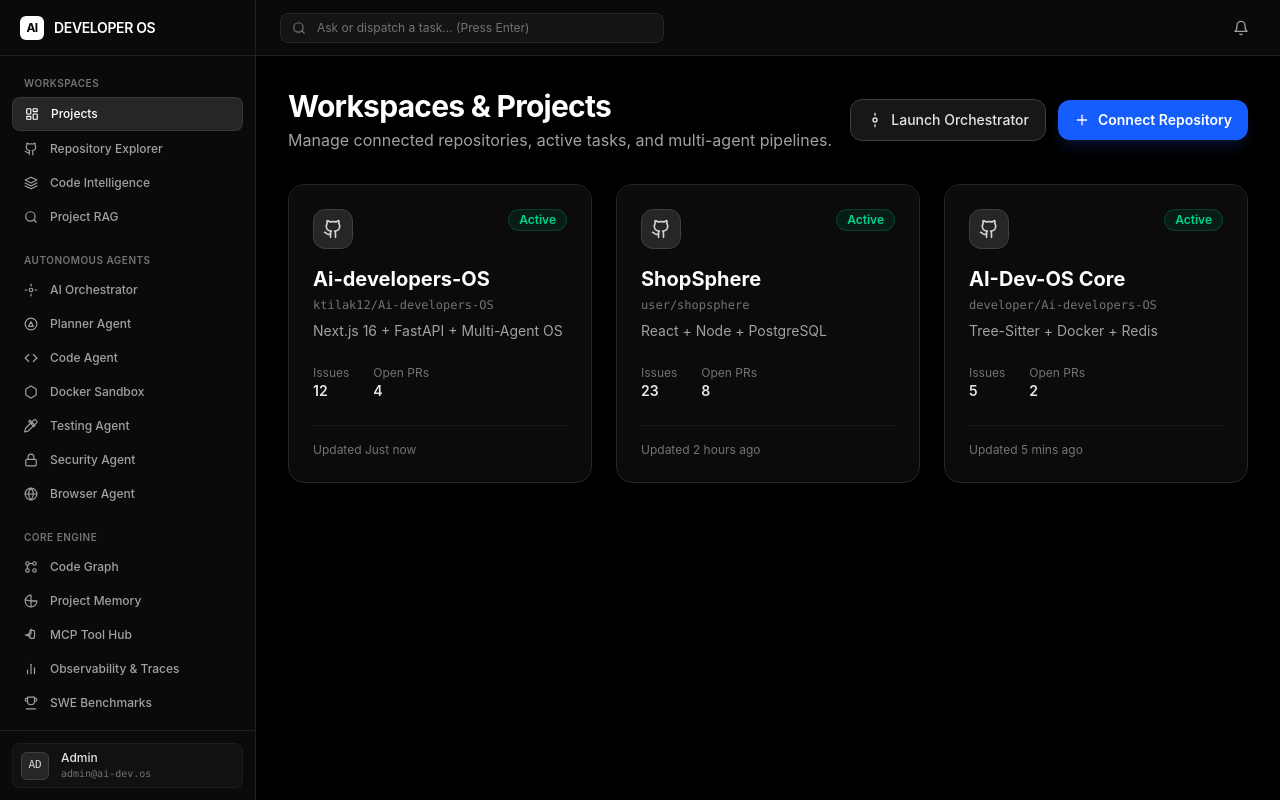
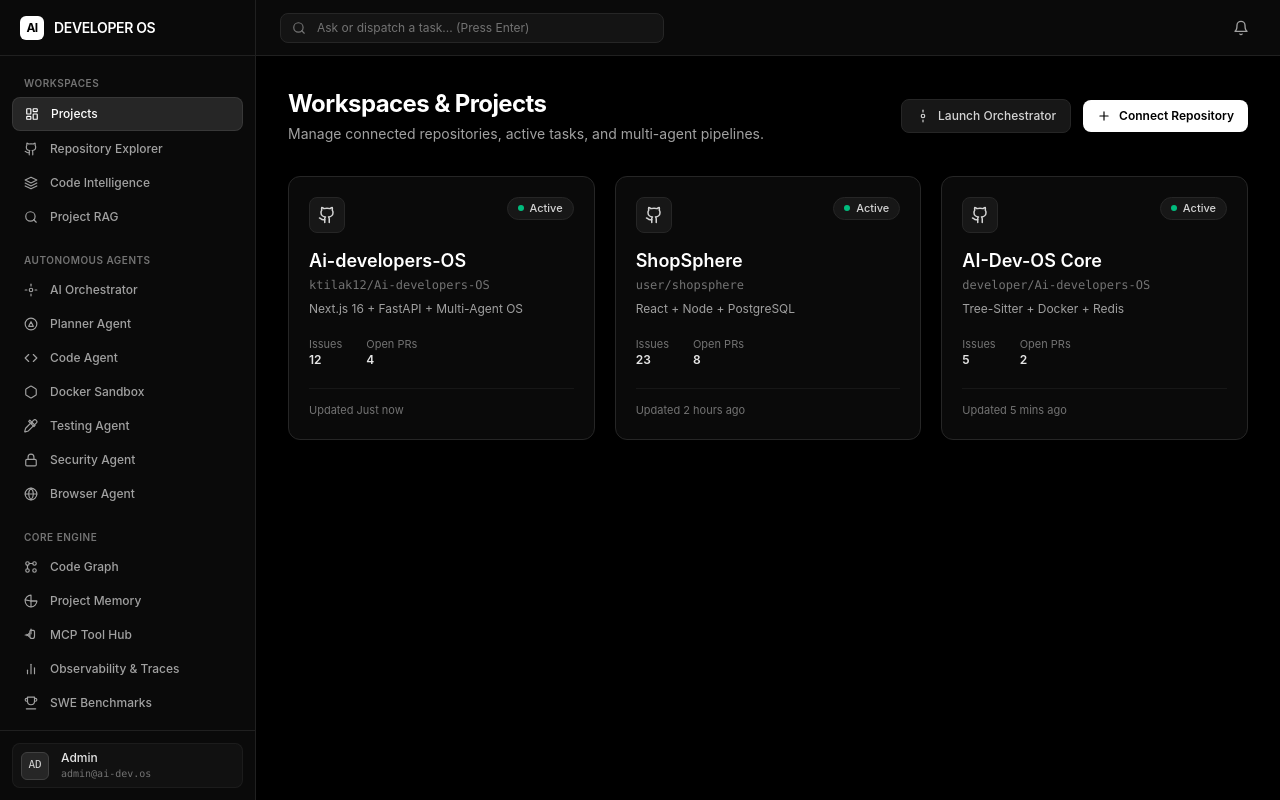
Before and after one commit to ktilak12/Ai-developers-OS, a Next.js app in the folder apps/web/: page /dashboard in a window 1280 px wide. Built offline with nearby package versions, Linux system fonts and the light colour scheme.

Commit message:
style: convert dashboard projects page to clean monochrome dark theme

```diff
--- a/apps/web/src/app/(dashboard)/dashboard/page.tsx
+++ b/apps/web/src/app/(dashboard)/dashboard/page.tsx
@@ -85,64 +85,65 @@
     <div className="max-w-6xl mx-auto space-y-8">
       <div className="flex flex-col sm:flex-row sm:items-center justify-between gap-4">
         <div>
-          <h1 className="text-3xl font-bold text-white tracking-tight">Workspaces & Projects</h1>
-          <p className="text-neutral-400 mt-1">Manage connected repositories, active tasks, and multi-agent pipelines.</p>
+          <h1 className="text-2xl font-bold text-white tracking-tight">Workspaces & Projects</h1>
+          <p className="text-sm text-neutral-400 mt-1">Manage connected repositories, active tasks, and multi-agent pipelines.</p>
         </div>
         <div className="flex items-center gap-3">
           <Link
             href="/orchestrator"
-            className="flex items-center gap-2 rounded-xl bg-neutral-900 border border-neutral-700 px-4 py-2.5 text-sm font-medium text-neutral-200 hover:text-white hover:bg-neutral-800 transition-colors"
+            className="flex items-center gap-2 rounded-lg bg-neutral-900 border border-neutral-800 px-3.5 py-2 text-xs font-medium text-neutral-300 hover:text-white hover:bg-neutral-850 hover:border-neutral-700 transition-colors"
           >
-            <svg xmlns="http://www.w3.org/2000/svg" width="16" height="16" viewBox="0 0 24 24" fill="none" stroke="currentColor" strokeWidth="2" strokeLinecap="round" strokeLinejoin="round"><circle cx="12" cy="12" r="3"/><path d="M12 2v3"/><path d="M12 19v3"/></svg>
+            <svg xmlns="http://www.w3.org/2000/svg" width="14" height="14" viewBox="0 0 24 24" fill="none" stroke="currentColor" strokeWidth="2" strokeLinecap="round" strokeLinejoin="round"><circle cx="12" cy="12" r="3"/><path d="M12 2v3"/><path d="M12 19v3"/></svg>
             Launch Orchestrator
           </Link>
           <Link
             href="/projects/new"
-            className="flex items-center gap-2 rounded-xl bg-blue-600 px-4 py-2.5 text-sm font-semibold text-white hover:bg-blue-500 transition-colors shadow-lg shadow-blue-900/30"
+            className="flex items-center gap-2 rounded-lg bg-white px-3.5 py-2 text-xs font-semibold text-black hover:bg-neutral-200 transition-colors shadow-sm"
           >
-            <svg xmlns="http://www.w3.org/2000/svg" width="16" height="16" viewBox="0 0 24 24" fill="none" stroke="currentColor" strokeWidth="2" strokeLinecap="round" strokeLinejoin="round"><path d="M5 12h14"/><path d="M12 5v14"/></svg>
+            <svg xmlns="http://www.w3.org/2000/svg" width="14" height="14" viewBox="0 0 24 24" fill="none" stroke="currentColor" strokeWidth="2" strokeLinecap="round" strokeLinejoin="round"><path d="M5 12h14"/><path d="M12 5v14"/></svg>
             Connect Repository
           </Link>
         </div>
       </div>
 
-      <div className="grid grid-cols-1 md:grid-cols-2 lg:grid-cols-3 gap-6">
+      <div className="grid grid-cols-1 md:grid-cols-2 lg:grid-cols-3 gap-5">
         {projects.map(project => (
-          <Link href={`/projects/${project.id}`} key={project.id} className="group relative overflow-hidden rounded-2xl border border-neutral-800 bg-neutral-900/50 p-6 hover:border-neutral-700 hover:bg-neutral-900 transition-all flex flex-col justify-between">
+          <Link href={`/projects/${project.id}`} key={project.id} className="group relative overflow-hidden rounded-xl border border-neutral-800 bg-neutral-950 p-5 hover:border-neutral-700 hover:bg-neutral-900/50 transition-all flex flex-col justify-between">
             <div className="absolute top-0 right-0 p-4 opacity-0 group-hover:opacity-100 transition-opacity">
-              <svg xmlns="http://www.w3.org/2000/svg" width="20" height="20" className="text-blue-400" viewBox="0 0 24 24" fill="none" stroke="currentColor" strokeWidth="2" strokeLinecap="round" strokeLinejoin="round"><path d="M5 12h14"/><path d="m12 5 7 7-7 7"/></svg>
+              <svg xmlns="http://www.w3.org/2000/svg" width="16" height="16" className="text-neutral-400 group-hover:text-white" viewBox="0 0 24 24" fill="none" stroke="currentColor" strokeWidth="2" strokeLinecap="round" strokeLinejoin="round"><path d="M5 12h14"/><path d="m12 5 7 7-7 7"/></svg>
             </div>
 
             <div>
-              <div className="flex items-start justify-between mb-4">
-                <div className="h-10 w-10 rounded-xl bg-neutral-800 border border-neutral-700 flex items-center justify-center text-neutral-300">
-                  <svg xmlns="http://www.w3.org/2000/svg" width="20" height="20" viewBox="0 0 24 24" fill="none" stroke="currentColor" strokeWidth="2" strokeLinecap="round" strokeLinejoin="round"><path d="M15 22v-4a4.8 4.8 0 0 0-1-3.5c3 0 6-2 6-5.5.08-1.25-.27-2.48-1-3.5.28-1.15.28-2.35 0-3.5 0 0-1 0-3 1.5-2.64-.5-5.36-.5-8 0C6 2 5 2 5 2c-.3 1.15-.3 2.35 0 3.5A5.403 5.403 0 0 0 4 9c0 3.5 3 5.5 6 5.5-.39.49-.68 1.05-.85 1.65-.17.6-.22 1.23-.15 1.85v4"/><path d="M9 18c-4.51 2-5-2-7-2"/></svg>
+              <div className="flex items-start justify-between mb-3.5">
+                <div className="h-9 w-9 rounded-lg bg-neutral-900 border border-neutral-800 flex items-center justify-center text-neutral-300">
+                  <svg xmlns="http://www.w3.org/2000/svg" width="18" height="18" viewBox="0 0 24 24" fill="none" stroke="currentColor" strokeWidth="2" strokeLinecap="round" strokeLinejoin="round"><path d="M15 22v-4a4.8 4.8 0 0 0-1-3.5c3 0 6-2 6-5.5.08-1.25-.27-2.48-1-3.5.28-1.15.28-2.35 0-3.5 0 0-1 0-3 1.5-2.64-.5-5.36-.5-8 0C6 2 5 2 5 2c-.3 1.15-.3 2.35 0 3.5A5.403 5.403 0 0 0 4 9c0 3.5 3 5.5 6 5.5-.39.49-.68 1.05-.85 1.65-.17.6-.22 1.23-.15 1.85v4"/><path d="M9 18c-4.51 2-5-2-7-2"/></svg>
                 </div>
-                <span className="inline-flex items-center rounded-full bg-emerald-500/10 px-2.5 py-0.5 text-xs font-semibold text-emerald-400 border border-emerald-500/20">
+                <span className="inline-flex items-center gap-1.5 rounded-full bg-neutral-900 px-2.5 py-0.5 text-[11px] font-medium text-neutral-300 border border-neutral-800">
+                  <span className="h-1.5 w-1.5 rounded-full bg-emerald-500"></span>
                   {project.status}
                 </span>
               </div>
 
-              <h3 className="text-xl font-bold text-white mb-1 group-hover:text-blue-400 transition-colors">{project.name}</h3>
+              <h3 className="text-lg font-semibold text-white mb-0.5 group-hover:text-neutral-200 transition-colors">{project.name}</h3>
               <p className="text-xs text-neutral-500 font-mono mb-2">{project.fullName || project.name}</p>
-              <p className="text-sm text-neutral-400 mb-6">{project.tech}</p>
+              <p className="text-xs text-neutral-400 mb-5">{project.tech}</p>
             </div>
 
             <div>
-              <div className="flex items-center gap-6 text-sm">
+              <div className="flex items-center gap-6 text-xs">
                 <div className="flex flex-col">
-                  <span className="text-neutral-500 text-xs">Issues</span>
+                  <span className="text-neutral-500 text-[11px]">Issues</span>
                   <span className="font-semibold text-neutral-200">{project.issues}</span>
                 </div>
                 <div className="flex flex-col">
-                  <span className="text-neutral-500 text-xs">Open PRs</span>
+                  <span className="text-neutral-500 text-[11px]">Open PRs</span>
                   <span className="font-semibold text-neutral-200">{project.prs}</span>
                 </div>
               </div>
 
-              <div className="mt-6 pt-4 border-t border-neutral-800/50 text-xs text-neutral-500 flex justify-between items-center">
-                <span>Updated {project.updatedAt}</span>
-                <span className="text-blue-400 font-medium opacity-0 group-hover:opacity-100 transition-opacity">Open Workspace</span>
+              <div className="mt-5 pt-3.5 border-t border-neutral-900 text-xs text-neutral-500 flex justify-between items-center">
+                <span className="text-[11px]">Updated {project.updatedAt}</span>
+                <span className="text-neutral-300 font-medium text-xs opacity-0 group-hover:opacity-100 transition-opacity">Open Workspace &rarr;</span>
               </div>
             </div>
           </Link>
```
